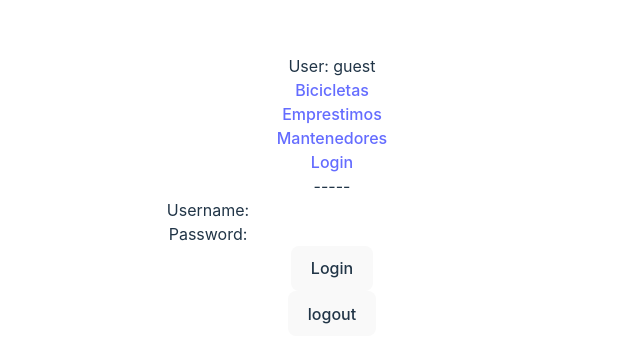
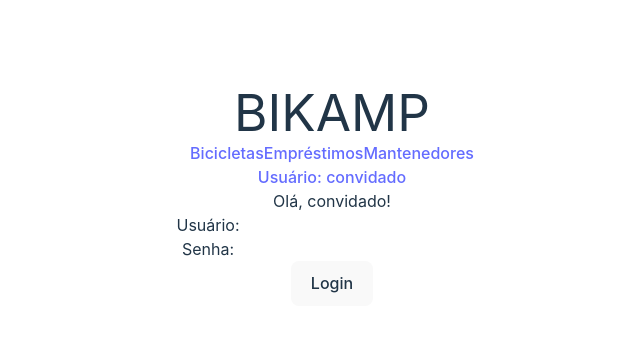
Before and after one commit to GoliasVictor/bikamp, a React (Vite) app in the folder client/: page /login in a window 1280 px wide. Shown: the part 205-568 px from the top of the page, without its empty margins (308-948 px from the left). Built offline with nearby package versions, Linux system fonts and the light colour scheme.

Commit message:
change navbar to horizontal and change login page

```diff
--- a/client/index.html
+++ b/client/index.html
@@ -4,7 +4,7 @@
     <meta charset="UTF-8" />
     <link rel="icon" type="image/svg+xml" href="bike-icon.jpg" />
     <meta name="viewport" content="width=device-width, initial-scale=1.0" />
-    <title>Bikamp</title>
+    <title>BIKAMP</title>
   </head>
   <body>
     <div id="root"></div>
--- a/client/src/Layouts/appLayout.tsx
+++ b/client/src/Layouts/appLayout.tsx
@@ -5,20 +5,60 @@ import ModalView from "../components/modalView";
 
 export const AppLayout = () => {
   const { user } = useAuth()!;
-  const a = ({ isActive }: {isActive : boolean}) =>
-          isActive ? "text-red-500" : ""
+  const navLinkStyle = ({ isActive }: { isActive: boolean }) =>
+    isActive ? "bg-blue-100 text-blue-600" : "text-gray-600 hover:bg-gray-100";
 
-  return (<>
-    <ul>
-      <li>User: {user?.user_login ?? "guest" }</li>
-      <li><NavLink to="/bicicletas" className={a}>Bicicletas</NavLink></li>
-      <li><NavLink to="/emprestimos" className={a}>Emprestimos</NavLink></li>
-      <li><NavLink to="/mantenedores" className={a}>Mantenedores</NavLink></li>
-      <li><NavLink to="/login" className={a}>Login</NavLink></li>
-    </ul>
-    -----<br/>
-    <ModalView>
-      <Outlet />
-    </ModalView>
-  </>)
+  return (
+    <div className="flex flex-col min-h-screen">
+      {/* Navbar horizontal */}
+      <header className="bg-white shadow-sm">
+        <div className="container mx-auto px-4 py-3">
+          <div className="flex items-center justify-between">
+            <div className="flex items-center space-x-8">
+              <h1 className="text-xl font-semibold text-gray-800">BIKAMP</h1>
+
+              <nav className="flex space-x-1">
+                <NavLink
+                  to="/bicicletas"
+                  className={`px-4 py-2 text-sm font-medium rounded-md transition-colors ${navLinkStyle}`}
+                >
+                  Bicicletas
+                </NavLink>
+
+                <NavLink
+                  to="/emprestimos"
+                  className={`px-4 py-2 text-sm font-medium rounded-md transition-colors ${navLinkStyle}`}
+                >
+                  Empréstimos
+                </NavLink>
+
+                <NavLink
+                  to="/mantenedores"
+                  className={`px-4 py-2 text-sm font-medium rounded-md transition-colors ${navLinkStyle}`}
+                >
+                  Mantenedores
+                </NavLink>
+              </nav>
+            </div>
+
+            <NavLink
+              to="/login"
+              className={`flex items-center px-4 py-2 text-sm font-medium rounded-md transition-colors ${navLinkStyle}`}
+            >
+              <span className="text-gray-500">
+                {user?.user_login ? `Usuário: ${user.user_login}` : "Usuário: convidado"}
+              </span>
+            </NavLink>
+          </div>
+        </div>
+      </header>
+
+      {/* Conteúdo principal */}
+      <main className="flex-1 container mx-auto p-6">
+        <ModalView>
+          <Outlet />
+        </ModalView>
+      </main>
+    </div>
+  );
 };
--- a/client/src/pages/loginPage.tsx
+++ b/client/src/pages/loginPage.tsx
@@ -1,22 +1,22 @@
-import '../App.css'
-
 import { FormEventHandler, useState } from "react";
 import { useAuth } from "../hooks/useAuth";
 //import { useApi } from '../clientApi';
+
 export const LoginPage = () => {
   const [username, setUsername] = useState("");
   const [password, setPassword] = useState("");
   const { login, logout, user } = useAuth()!;
-  //const api = useApi();
-  const handleLogin : FormEventHandler = async (e) => {
+ //const api = useApi();
+
+  const handleLogin: FormEventHandler = async (e) => {
     e.preventDefault();
-
     await login({
       user_login: username,
       jwtToken: "undefined"!
     });
+  };
 
-    //api.POST("/auth/login", {
+   //api.POST("/auth/login", {
     //  body: {
     //    hashSenha: password,
     //    login: username
@@ -32,33 +32,53 @@ export const LoginPage = () => {
     //  console.log(error);
     //});
 
+  return (
+    <div className="p-4 max-w-md mx-auto">
+      <p className="mb-4 text-center text-lg">
+        {user?.user_login ? `Olá, ${user.user_login}!` : "Olá, convidado!"}
+      </p>
 
-  };
-  return (
-    <div>
-      {user?.user_login}
-      <form onSubmit={handleLogin}>
-        <div>
-          <label htmlFor="username">Username:</label>
+      <form onSubmit={handleLogin} className="space-y-4">
+        <div className="flex items-center gap-3">
+          <label htmlFor="username" className="w-20">Usuário:</label>
           <input
             id="username"
             type="text"
             value={username}
             onChange={(e) => setUsername(e.target.value)}
+            className="flex-1 p-2 border border-gray-300 rounded"
           />
         </div>
-        <div>
-          <label htmlFor="password">Password:</label>
+
+        <div className="flex items-center gap-3">
+          <label htmlFor="password" className="w-20">Senha:</label>
           <input
             id="password"
             type="password"
             value={password}
             onChange={(e) => setPassword(e.target.value)}
+            className="flex-1 p-2 border border-gray-300 rounded"
           />
         </div>
-        <button type="submit">Login</button>
+
+        <div className="flex gap-2 pt-2">
+          <button
+            type="submit"
+            className="flex-1 p-2 bg-blue-500 text-white rounded hover:bg-blue-600"
+          >
+            Login
+          </button>
+
+          {user?.user_login && (
+            <button
+              onClick={logout}
+              className="flex-1 p-2 bg-gray-200 rounded hover:bg-gray-300"
+            >
+              Logout
+            </button>
+          )}
+        </div>
       </form>
-      <button onClick={logout}>logout</button>
     </div>
   );
 };
```
